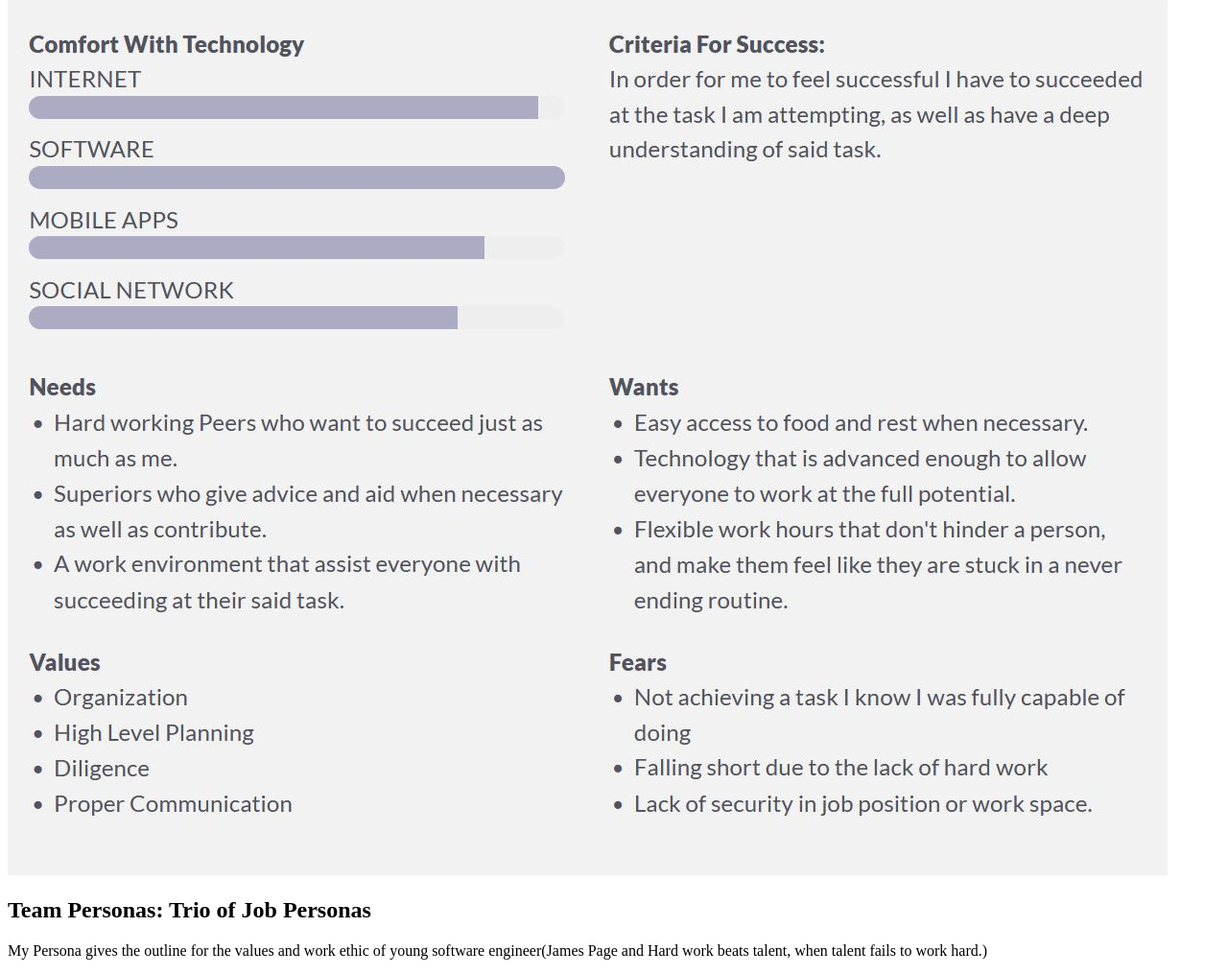
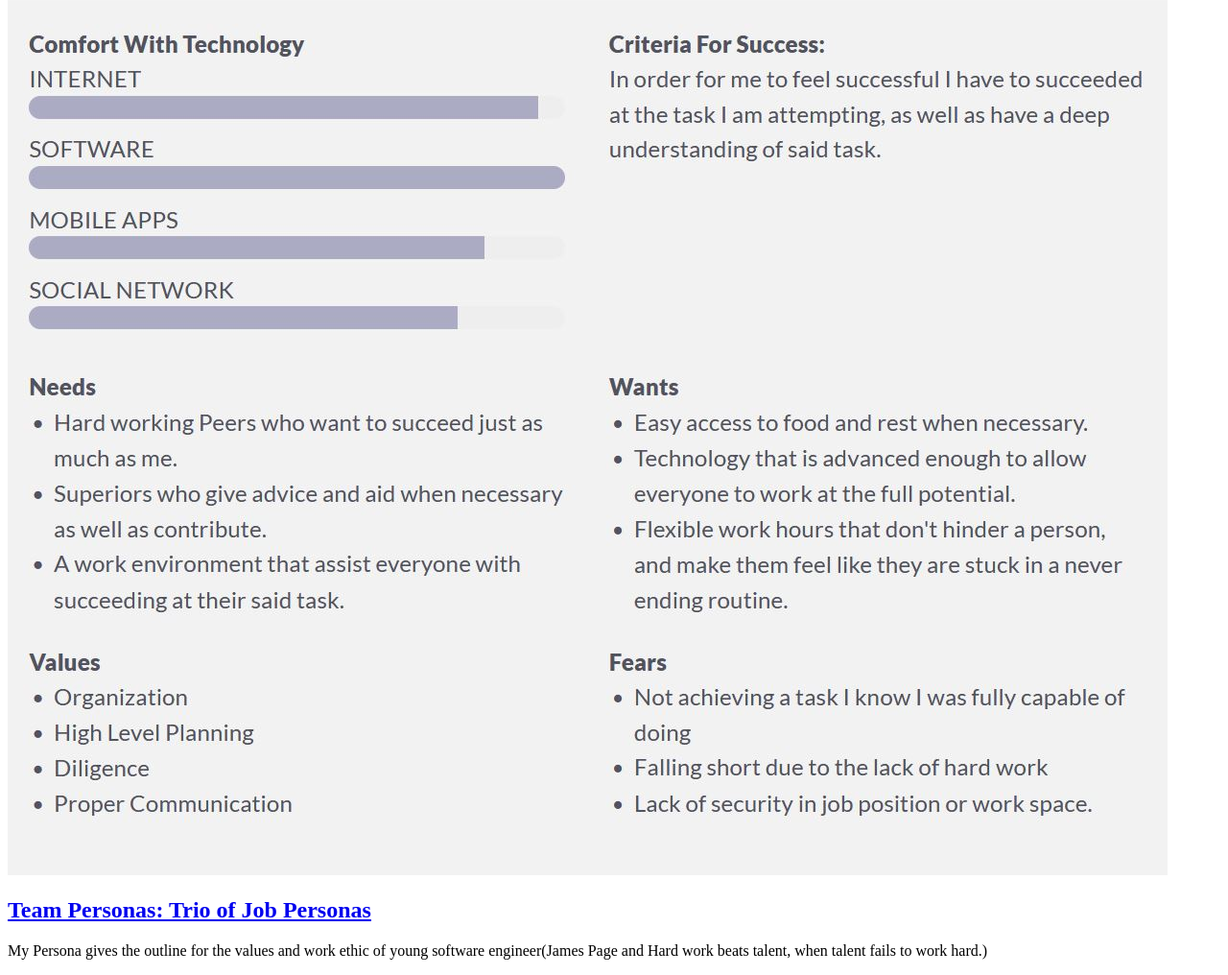
Before and after one commit to scmadejp12/scmadejp12.github.io, a plain HTML site: page index.html in a window 1280 px wide. Shown: the part 3382-4398 px from the top of the page at 96% size. Drawn offline with Linux system fonts and the light colour scheme.

Commit message:
Update index.html

```diff
--- a/index.html
+++ b/index.html
@@ -30,7 +30,7 @@
     <section class="assign">
       <img src="images/my-persona.JPG" />
       <section class="assign-det">
-        <a-href="files/all-personas-combined copy.pdf"><h2>Team Personas: Trio of Job Personas</h2></a>
+        <a href="files/all-personas-combined copy.pdf"><h2>Team Personas: Trio of Job Personas</h2></a>
           <p>
             My Persona gives the outline for the values and work ethic of young software engineer(James Page and Hard work beats talent, when talent fails to work hard.)
           </p>
```
